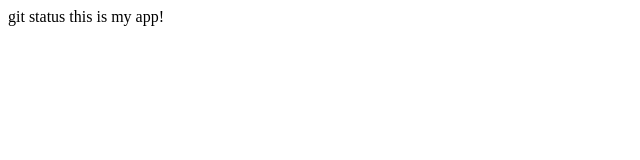
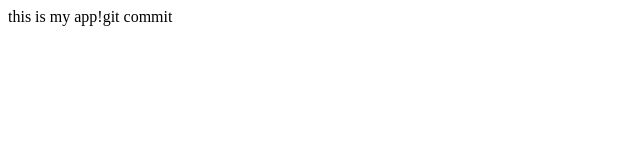
Before and after one commit to chocolate395/glass, a plain HTML site: page index.html in a window 1280 px wide. Shown: the full height of the page, 0-640 px from the left. Drawn offline with Linux system fonts and the light colour scheme.

Commit message:
changed index.html

```diff
--- a/index.html
+++ b/index.html
@@ -1,9 +1,10 @@
-git status
+
 <html>
 <title>
 introduction
 </title>
 <body>
-this is  my app!
+this is  my app!git commit
+
 </body>
 </html>
```
